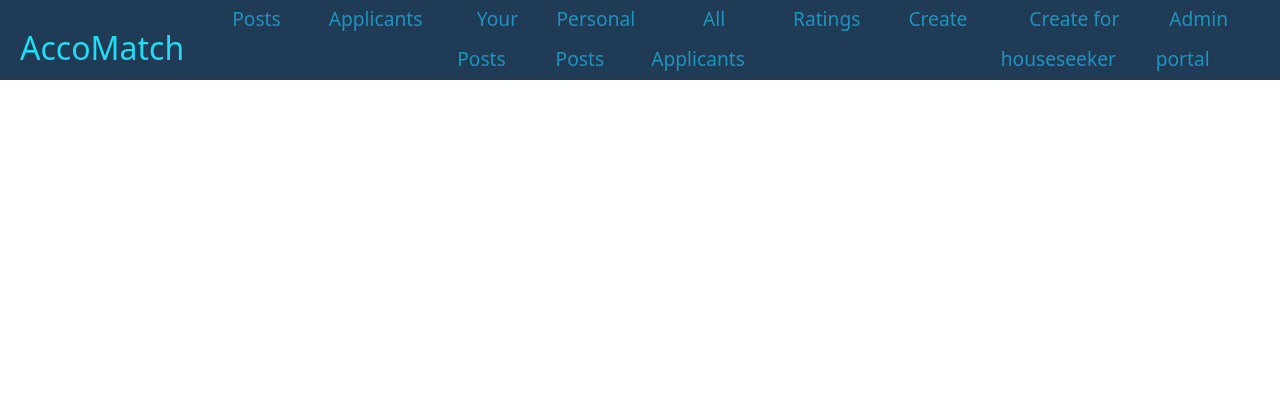
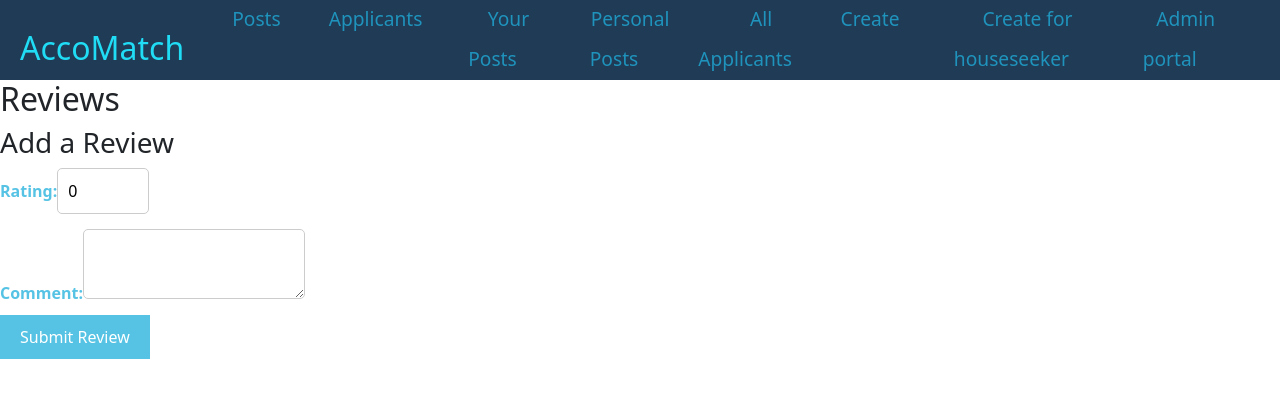
Before and after one commit to gowriprashanth/MACS_Group_Project, a React (Create React App) app in the folder accomatch/src/main/webapp/frontend/: page /ratingform/1 in a window 1280 px wide. Shown: the top 398 px of the page. Built offline with nearby package versions, Linux system fonts and the light colour scheme.

Commit message:
connection for create review

```diff
--- a/accomatch/src/main/webapp/frontend/src/App.js
+++ b/accomatch/src/main/webapp/frontend/src/App.js
@@ -48,11 +48,11 @@ function App() {
             <Route path="/allapplicant" element={<AllApplicantPosts />} />
             <Route path="/create" element={<LeaseHolderCreateApplication />} />
             <Route path="/createApplicant" element={<HouseSeekerCreateApplication />} />
-            <Route path="/rating" element={<Rating />} />
             <Route path="/forgetpassword" element={<ForgetPasswordEmail />} />
             <Route path="/updatepassword" element={<ForgetPassword />} />
             <Route path="/leaseapplicantview/:user_Id" element={<LeaseApplicantView />} />
             <Route path="/applicantposts/:user_Id" element={<ApplicantPosts />} />
+            <Route path="/ratingform/:applicationId" element={<Rating />} />
           </Routes>
         </ErrorBoundary>
       </div>
--- a/accomatch/src/main/webapp/frontend/src/Components/NavBar.js
+++ b/accomatch/src/main/webapp/frontend/src/Components/NavBar.js
@@ -73,17 +73,6 @@ function NavBar() {
             </li>
             <li className="nav-item">
               <NavLink
-                  exact
-                  to="/rating"
-                  activeClassName="active"
-                  className="nav-links"
-                  onClick={handleClick}
-              >
-                Ratings
-              </NavLink>
-            </li>
-            <li className="nav-item">
-              <NavLink
                 exact
                 to="/create"
                 activeClassName="active"
--- a/accomatch/src/main/webapp/frontend/src/Components/Pages/PostsDetailsPage.js
+++ b/accomatch/src/main/webapp/frontend/src/Components/Pages/PostsDetailsPage.js
@@ -8,9 +8,10 @@ import "react-responsive-carousel/lib/styles/carousel.min.css";
 
 import { Carousel } from 'react-responsive-carousel';
 import { Link, useNavigate } from 'react-router-dom';
+
 export const PostsDetailsPage = () => {
+  const navigate =useNavigate();
 
-  const navigate =useNavigate();
   const { applicationId } = useParams();
   const [alreadyApplied,setAlreadyApplied] = useState(false);
   const [post, setPost] = useState(null);
@@ -21,6 +22,9 @@ export const PostsDetailsPage = () => {
   const [reviewResponse, setReviewResponse] = useState([]);
   const [errMsg, setErrMsg] =useState ('');
   const [success, setSuccess] = useState(false);
+  const handleReviewClick =()=>{
+      navigate(`/ratingform/${applicationId}`)
+  }
   const handleApplySubmit =async () => {
     let bodyObj = {
         user_id:4,
@@ -198,9 +202,11 @@ export const PostsDetailsPage = () => {
       }
 
       {/* Applicant button */}
-      <button onClick={() => handleApplicantClick(post.leaseholderApplicationId)}>Applicant</button>
+      {/*<button onClick={() => handleApplicantClick(post.leaseholderApplicationId)}>Applicant</button>*/}
+      {/*/!* Review button *!/*/}
+      <button onClick={() => handleReviewClick(post.application_id)}>Review the post</button>
+        <div >
 
-        <div >
             <h3>Reviews and Ratings</h3>
             <div className="preferences-section">
                 {ratings.map((rate, index) => (
--- a/accomatch/src/main/webapp/frontend/src/Components/Pages/Rating.js
+++ b/accomatch/src/main/webapp/frontend/src/Components/Pages/Rating.js
@@ -1,7 +1,9 @@
 import React, { useState } from 'react';
 import axios from 'axios';
-
+import { useParams , useNavigate } from 'react-router-dom';
 export const Rating = () => {
+    const navigate = useNavigate();
+    const { applicationId } = useParams();
     const [reviews, setReviews] = useState([]);
     const [rating, setRating] = useState(0);
     const [comment, setComment] = useState('');
@@ -14,20 +16,26 @@ export const Rating = () => {
         setComment(event.target.value);
     };
 
-    const handleSubmitReview = () => {
-        const newReview = { rating, comment };
-        // Add code to submit the review to the backend API
-        // For example, using Axios:
-        axios.post('/api/reviews', newReview)
+    const handleReviewClick = () => {
+        const userId = sessionStorage.getItem('user_id');
+        const payload= {
+            "userId":userId,
+            "applicationId":applicationId,
+            "rating": rating,//document.getElementById("ratingNumber"),
+            "comment": comment//document.getElementById("comment")
+        }
+
+        axios.post("http://localhost:8080/api/reviews/createReview", payload)
             .then((response) => {
                 // Update the reviews state with the newly submitted review
+
                 setReviews([...reviews, response.data]);
                 // Clear the rating and comment inputs
-                setRating(0);
-                setComment('');
+                console.log("Review added successfully.");
+                navigate(`/posts/${applicationId}`);
             })
             .catch((error) => {
-                console.error('Error submitting review:', error);
+                console.log("Error submitting review:", error);
             });
     };
 
@@ -41,13 +49,13 @@ export const Rating = () => {
                 <h3>Add a Review</h3>
                 <div>
                     <label>Rating:</label>
-                    <input type="number" min={1} max={5} value={rating} onChange={handleRatingChange} />
+                    <input type="number" id="ratingNumber" min={1} max={5} value={rating} onChange={handleRatingChange} />
                 </div>
                 <div>
                     <label>Comment:</label>
-                    <textarea value={comment} onChange={handleCommentChange} />
+                    <textarea value={comment} id="comment" onChange={handleCommentChange} />
                 </div>
-                <button onClick={handleSubmitReview}>Submit Review</button>
+                <button onClick={handleReviewClick}>Submit Review</button>
             </div>
         </div>
     );
```
Also changed, not shown: 2 other files (tests, documents, lock files or other folders).
